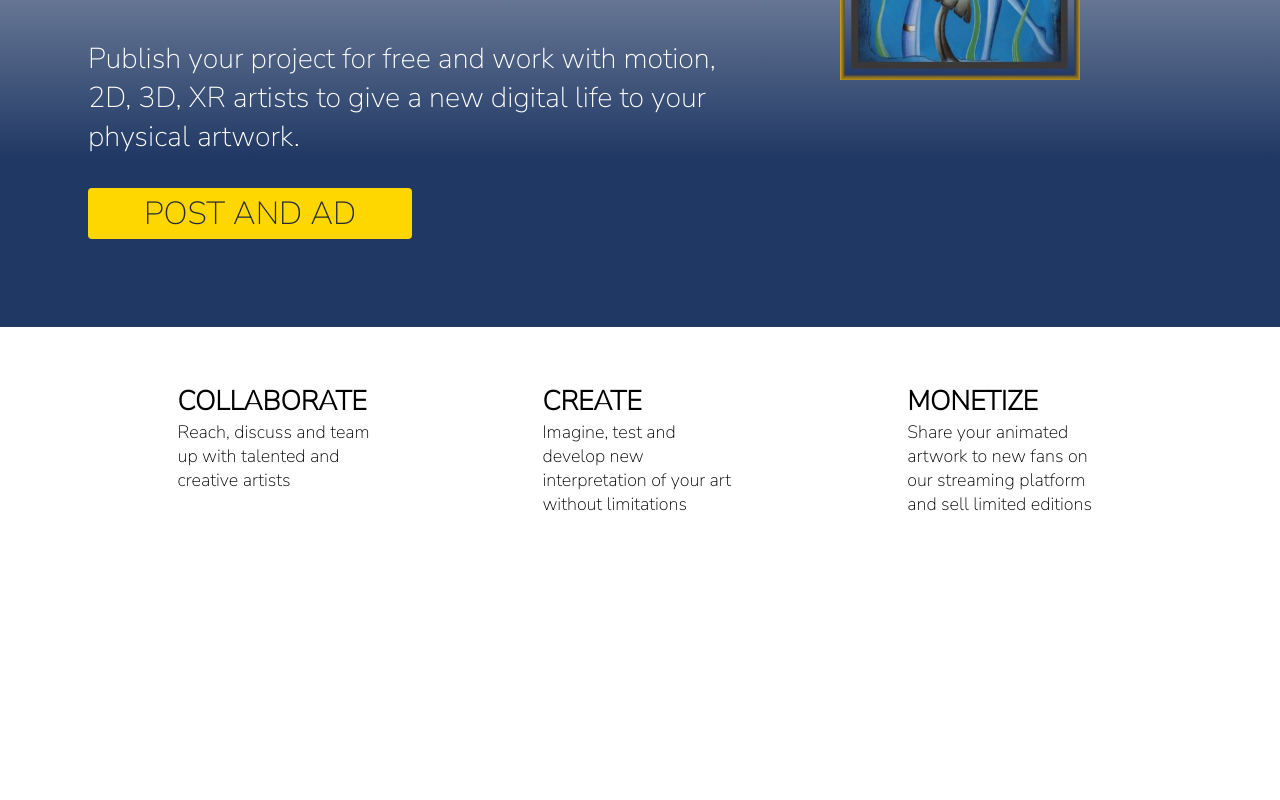
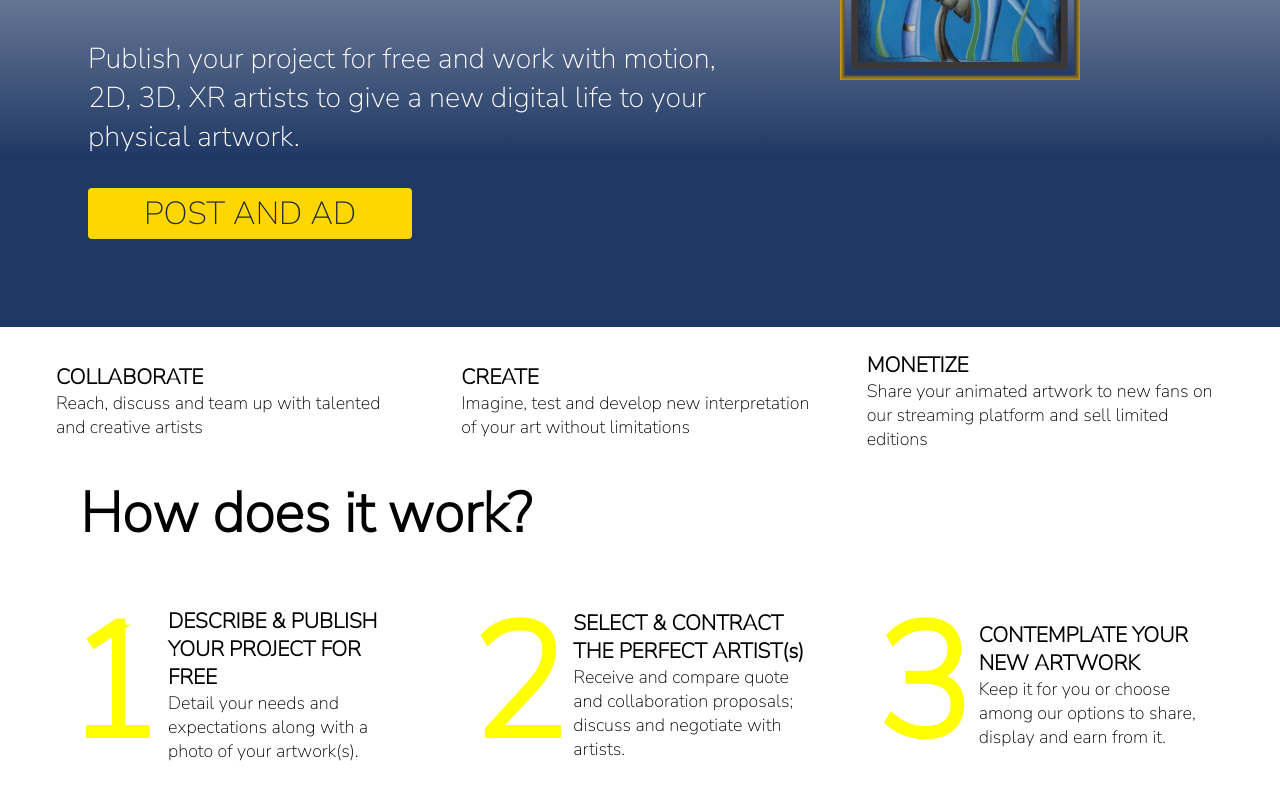
Before and after one commit to WildCodeSchool/2022-03-JS-Remote-404-we_rev_art, a React (Vite) app in the folder frontend/: page / in a window 1280 px wide. Shown: the part 627-1427 px from the top of the page. Before the commit the page ends 1199 px from the top, so only its background shows below. Built offline with nearby package versions, Linux system fonts and the light colour scheme.

Commit message:
creating how it work section + data file for this section + adding the CSS

```diff
--- a/frontend/src/App.css
+++ b/frontend/src/App.css
@@ -70,3 +70,14 @@ button {
 h1 {
   font-size: 5rem
 }
+
+h3 {
+  font-weight: bolder;
+}
+
+
+.style_h2{
+  padding-left: 5rem;
+  font-size: 3.5rem;
+
+}
--- a/frontend/src/components/Button.jsx
+++ b/frontend/src/components/Button.jsx
@@ -1,7 +1,5 @@
-/* eslint-disable react/prop-types */
 import React from "react";
 
-// eslint-disable-next-line react/prop-types
 function Button({ buttonData }) {
   return (
     <button type="button" className={buttonData.style}>
--- /dev/null
+++ b/frontend/src/components/HowItWork.jsx
@@ -0,0 +1,14 @@
+import React from "react";
+import TitleText from "./TitleText";
+import titleTextData2 from "../data/titleTextData2";
+
+function HowItWork() {
+  return (
+    <section>
+      <h2 className="style_h2">How does it work?</h2>
+      <TitleText titleTextData={titleTextData2} />
+    </section>
+  );
+}
+
+export default HowItWork;
--- a/frontend/src/components/TitleText.jsx
+++ b/frontend/src/components/TitleText.jsx
@@ -1,16 +1,20 @@
-/* eslint-disable react/prop-types */
 import React from "react";
 import "../style/TitleText.css";
 
-// eslint-disable-next-line react/prop-types
 function TitleText({ titleTextData }) {
   return (
     <div className="titleText-container">
       {titleTextData.map((data) => (
         <section key={data.id} className="titleText-element">
-          {data.number ? <p> data.number </p> : ""}
-          <h2> {data.title} </h2>
-          <p> {data.text} </p>
+          {data.number ? (
+            <p className="titleText-number"> {data.number} </p>
+          ) : (
+            ""
+          )}
+          <div>
+            <h3> {data.title} </h3>
+            <p> {data.text} </p>
+          </div>
         </section>
       ))}
     </div>
--- /dev/null
+++ b/frontend/src/data/titleTextData2.js
@@ -0,0 +1,22 @@
+const titleTextData2 = [
+  {
+    id: 1,
+    title: "DESCRIBE & PUBLISH YOUR PROJECT FOR FREE",
+    text: "Detail your needs and expectations along with a photo of your artwork(s).",
+    number: 1,
+  },
+  {
+    id: 2,
+    title: "SELECT & CONTRACT THE PERFECT ARTIST(s)",
+    text: "Receive and compare quote and collaboration proposals; discuss and negotiate with artists.",
+    number: 2,
+  },
+  {
+    id: 3,
+    title: "CONTEMPLATE YOUR NEW ARTWORK",
+    text: "Keep it for you or choose among our options to share, display and earn from it.",
+    number: 3,
+  },
+];
+
+export default titleTextData2;
--- a/frontend/src/pages/Home.jsx
+++ b/frontend/src/pages/Home.jsx
@@ -1,3 +1,4 @@
+import HowItWork from "../components/HowItWork";
 import Hero from "../components/Hero";
 import TitleText from "../components/TitleText";
 import titleTextData from "../data/titleTextData";
@@ -7,6 +8,7 @@ export default function Home() {
     <div>
       <Hero />
       <TitleText titleTextData={titleTextData} />
+      <HowItWork />
     </div>
   );
 }
--- a/frontend/src/style/TitleText.css
+++ b/frontend/src/style/TitleText.css
@@ -1,11 +1,23 @@
 .titleText-container {
     display: flex;
-    padding: 2rem;
+    padding: 0 2rem;
     justify-content: space-evenly;
 }
 
 .titleText-element {
     padding: 1.5rem;
-    width: 20%;
+    width: 35%;
     font-size: large;
+    display: flex;
+    justify-content: center;
+    align-items: center;
 }
+
+.titleText-number {
+    height: 100%;
+    font-size: 10rem;
+    font-weight: bolder;
+    color: yellow;
+    padding: 0 0.5rem;
+
+}
```
Also changed, not shown: frontend/.eslintrc.json.
